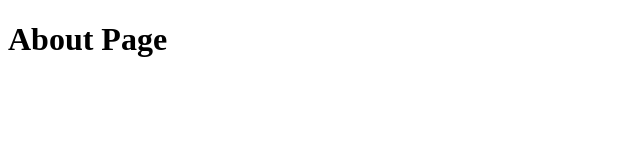
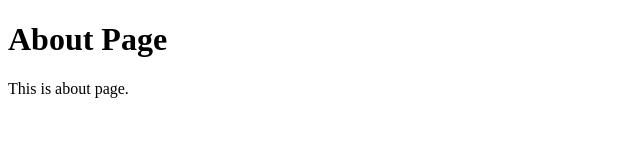
Before and after one commit to Sharmin-rangrej/assignno9, a plain HTML site: page about.html in a window 1280 px wide. Shown: the whole page, without its empty margins (0-640 px from the left). Drawn offline with Linux system fonts and the light colour scheme.

Commit message:
line added in about page

```diff
--- a/about.html
+++ b/about.html
@@ -5,5 +5,6 @@
 </head>
 <body>
     <h1>About Page</h1>
+    This is about page.
 </body>
 </html>
```
